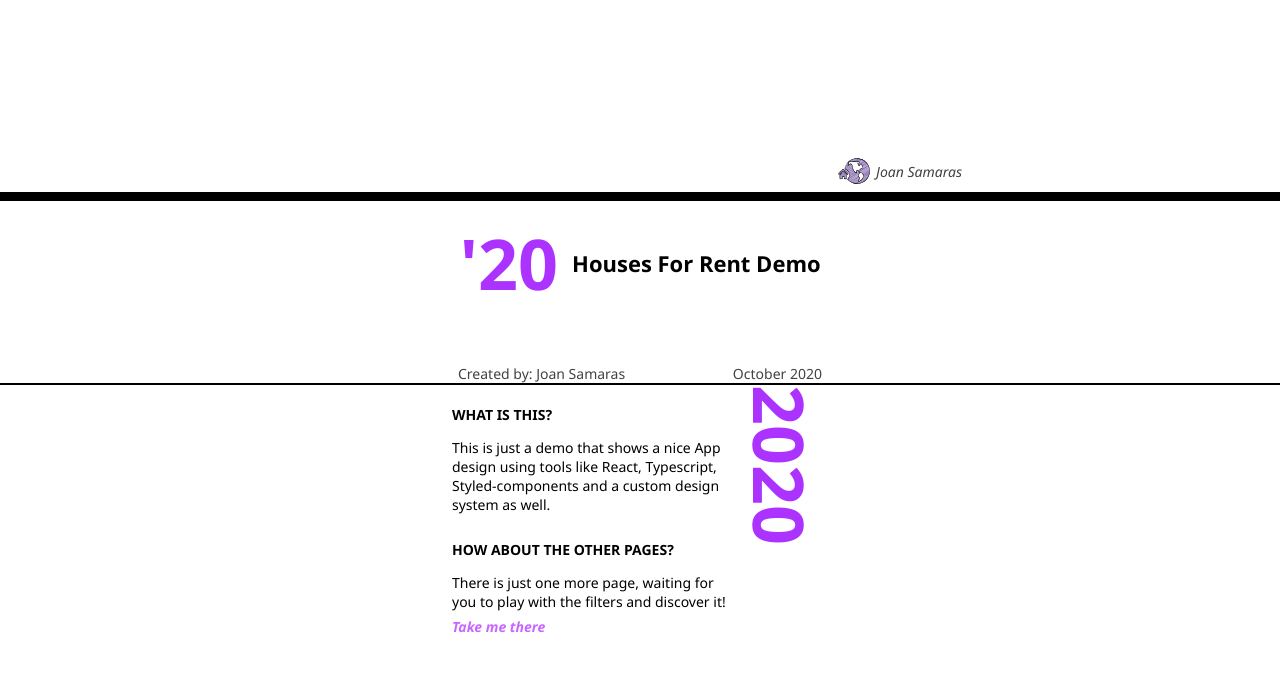
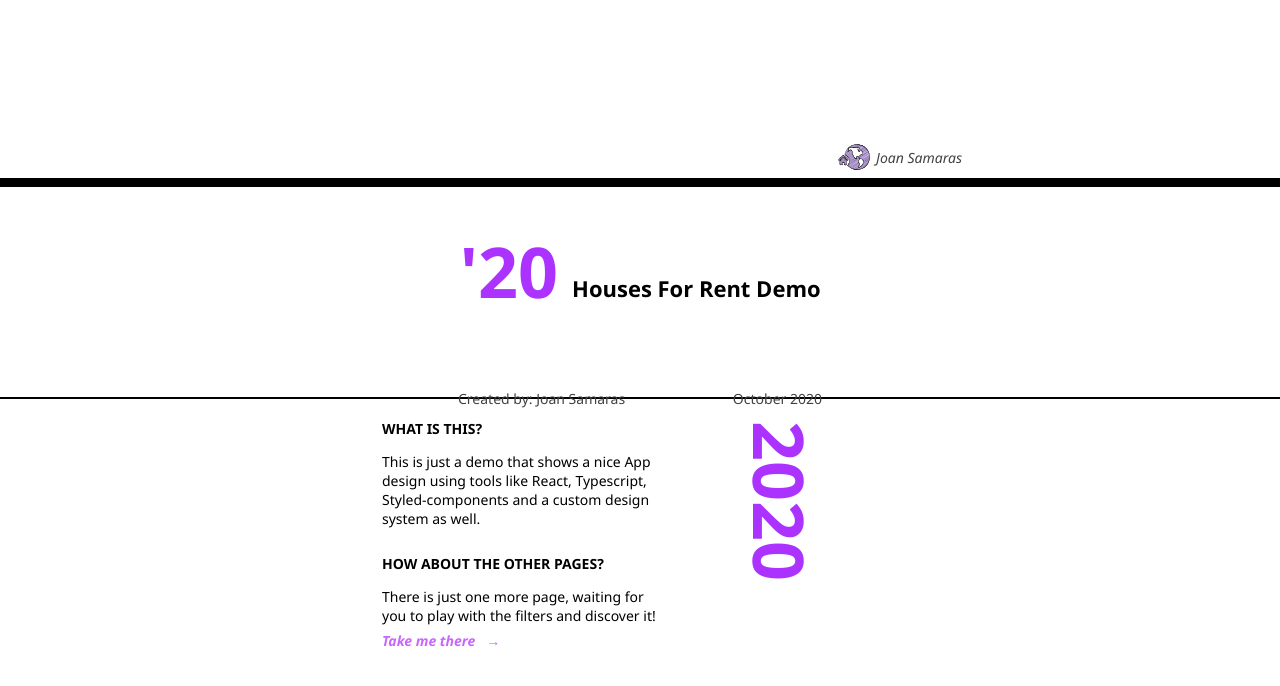
Before and after one commit to JoanSamaras/housesForRentDemo, a React (Create React App) app: page / in a window 1280 px wide. Shown: the top 686 px of the page. Built offline with nearby package versions, Linux system fonts and the light colour scheme.

Commit message:
feature - last-minute changes and package lock sync

```diff
--- a/src/Router.tsx
+++ b/src/Router.tsx
@@ -3,10 +3,10 @@ import Home from 'pages/Home';
 import Catalogue from 'pages/Catalogue';
 import { BrowserRouter as Router, Route, Switch } from 'react-router-dom';
 
-const AppRouter: FC = () => (
+export const AppRouter: FC = () => (
     <Router>
         <Switch>
-            <Route exact path="/"><Home /></Route>
+            <Route exact path={[ '/', '/home' ]}><Home /></Route>
             <Route path="/catalogue"><Catalogue /></Route>
         </Switch>
     </Router>
--- a/src/pages/Home/index.tsx
+++ b/src/pages/Home/index.tsx
@@ -9,6 +9,7 @@ import { borderSizes } from 'design-system/border-sizes';
 import { colours } from 'design-system/colours';
 import { fontWeights } from 'design-system/font-weights';
 import { spacings } from 'design-system/spacings';
+import { Link } from 'react-router-dom';
 
 const FlexContainer = styled.div`
     display: flex;
@@ -47,7 +48,7 @@ const Header = styled.div`
     align-items: center;
     justify-content: center;
     width: 26rem;
-    height: 13rem;
+    height: 15rem;
     justify-content: space-between;
 `;
 
@@ -67,7 +68,7 @@ const Year = styled.p<{ vertical?: boolean, margin_right?: string }>`
     font-size: 5em;
     color: ${ colours.primary5 };
     font-weight: ${ fontWeights.extraBold };
-    margin: 0;
+    margin-top: ${ spacings._11 };
 
     ${ p => p.vertical && css`
         writing-mode: vertical-rl;
@@ -80,6 +81,7 @@ const Year = styled.p<{ vertical?: boolean, margin_right?: string }>`
 const Title = styled.p`
     font-size: ${ fontSizes.h1 };
     font-weight: ${ fontWeights.extraBold };
+    margin-bottom: 2.5rem;
 `
 
 const ParagraphWrapper = styled.span`
@@ -93,12 +95,13 @@ const ParagraphTitle = styled.p`
     margin-bottom: ${ spacings._1 };
 `
 
-const Button = styled.div`
+const StyledLink = styled( Link )`
     color: ${ colours.primary4 };
     cursor: pointer;
     display: flex;
     align-self: center;
     font-style: italic;
+    text-decoration: none;
     font-weight: ${ fontWeights.bold };
     margin-top: ${ spacings._3 };
     :hover {
@@ -156,7 +159,7 @@ const Home: FC = () => (
                             There is just one more page, waiting for you to play with the filters and
                             discover it!
                         </p>
-                        <Button>Take me there</Button>
+                        <StyledLink to='/catalogue'>Take me there &nbsp; &rarr;</StyledLink>
                     </span>
                 </ParagraphWrapper>
             </Column>
```
Also changed, not shown: 1 other file (tests, documents, lock files or other folders).
